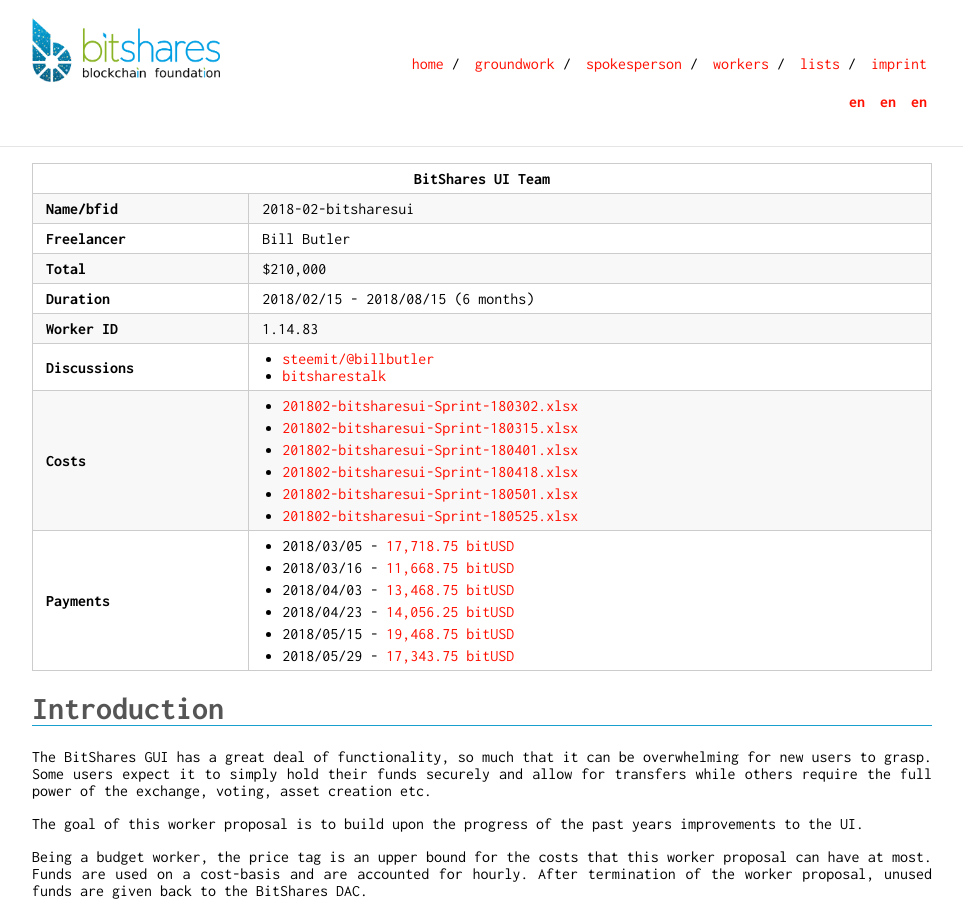
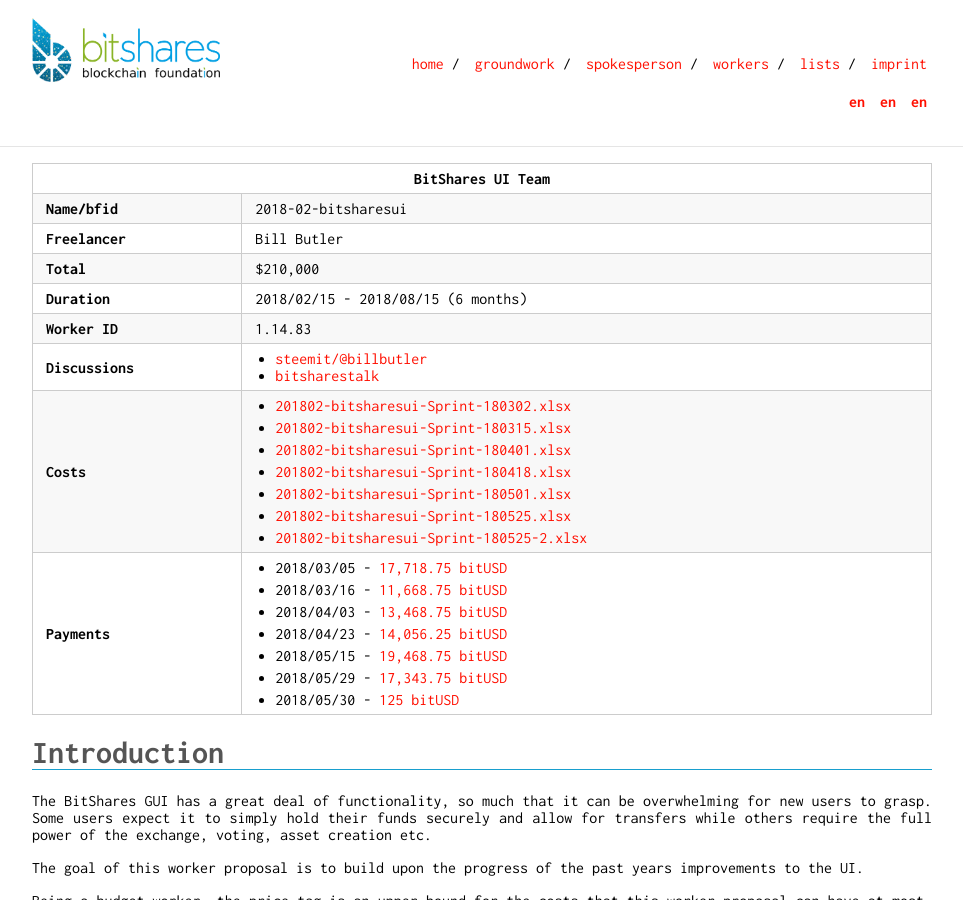
Before and after one commit to thehapax/bitshares.foundation, a Jekyll site: the page built from _workers/2018-02-bitshares-ui.md, in a window 1280 px wide and 900 px high. Shown: the whole window, without its empty margins (158-1121 px from the left). Built offline with Jekyll 4.4.1, drawn with Linux system fonts in a browser that asks for light colours.

Commit message:
Updates to latest invoice

```diff
--- a/_workers/2018-02-bitshares-ui.md
+++ b/_workers/2018-02-bitshares-ui.md
@@ -34,6 +34,9 @@ payments:
  - date: 2018/05/29
    oid: 1.11.208071292
    amount: 17,343.75 bitUSD
+ - date: 2018/05/30
+   oid: 1.11.208816871
+   amount: 125 bitUSD
 paymentaccount: bitshares-ui
 invoices:
  - 201802-bitsharesui-Sprint-180302.xlsx
@@ -42,6 +45,7 @@ invoices:
  - 201802-bitsharesui-Sprint-180418.xlsx
  - 201802-bitsharesui-Sprint-180501.xlsx
  - 201802-bitsharesui-Sprint-180525.xlsx
+ - 201802-bitsharesui-Sprint-180525-2.xlsx
 price: $210,000
 duration: 6 months
 start: 2018/02/15
```
Also changed, not shown: 1 other file.
